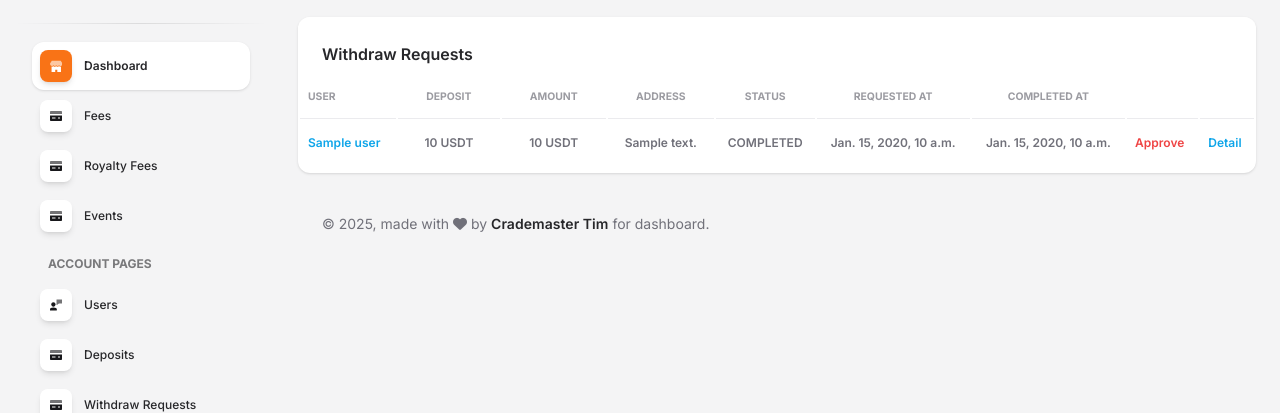
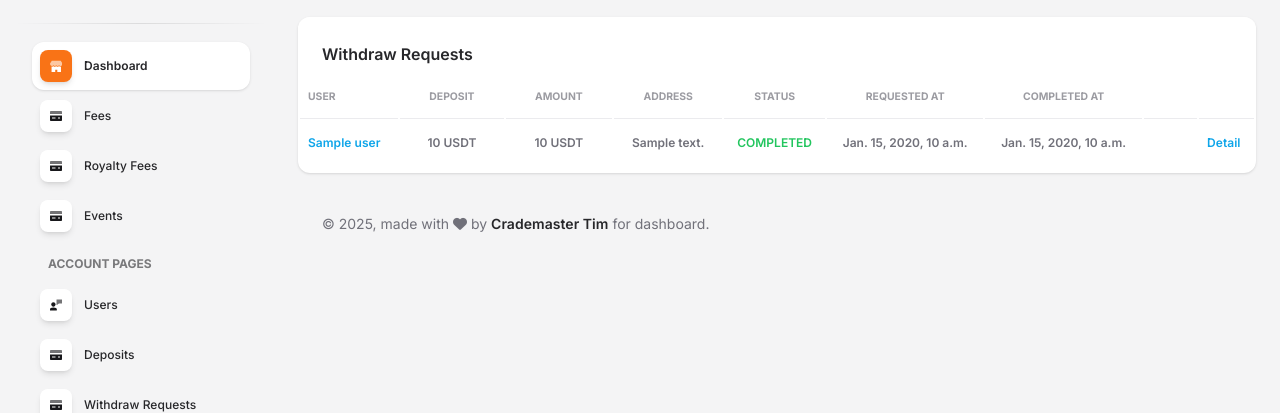
Before and after one commit to fullstackguru910/crademaster_backend, a Django app: template templates/transactions/withdraw_list.html in a window 1280 px wide. Shown: the part 71-484 px from the top of the page. Run offline with Django 5.2, Linux system fonts and the light colour scheme; the template is opened without the code that fills it: most values are stand-ins (such as "Sample title", 1, 10 or a date in 2020); some libraries are stand-ins or nearby versions.

Commit message:
withdraw list added

```diff
--- a/templates/transactions/withdraw_list.html
+++ b/templates/transactions/withdraw_list.html
@@ -44,7 +44,7 @@
                               <span class="text-secondary text-xs font-weight-bold">{{ withdraw.address }}</span>
                             </td>
                             <td class="align-middle text-center">
-                                <span class="text-secondary text-xs font-weight-bold">{{ withdraw.status }}</span>
+                                <span class="{% if withdraw.status == 'COMPLETED' %}text-success{% else %}text-danger{% endif %} text-xs font-weight-bold">{{ withdraw.status }}</span>
                             </td>
                             <td class="align-middle text-center">
                                 <span class="text-secondary text-xs font-weight-bold">{{ withdraw.requested_at }}</span>
@@ -53,7 +53,9 @@
                                 <span class="text-secondary text-xs font-weight-bold">{{ withdraw.completed_at|default_if_none:"" }}</span>
                             </td>
                             <td class="align-middle">
-                              <a href="{% url 'withdraw_approve' withdraw.id %}" class="text-danger font-weight-bold text-xs" data-toggle="tooltip" data-original-title="approve">Approve</a>
+                              {% if not withdraw.status == 'COMPLETED' %}
+                                <a href="{% url 'withdraw_approve' withdraw.id %}" class="text-danger font-weight-bold text-xs" data-toggle="tooltip" data-original-title="approve">Approve</a>
+                              {% endif %}
                             </td>
                             <td>
                               <a href="{% url 'withdraw_detail' withdraw.id %}" class="text-info font-weight-bold text-xs" data-toggle="tooltip" data-original-title="Detail">Detail</a>
```
